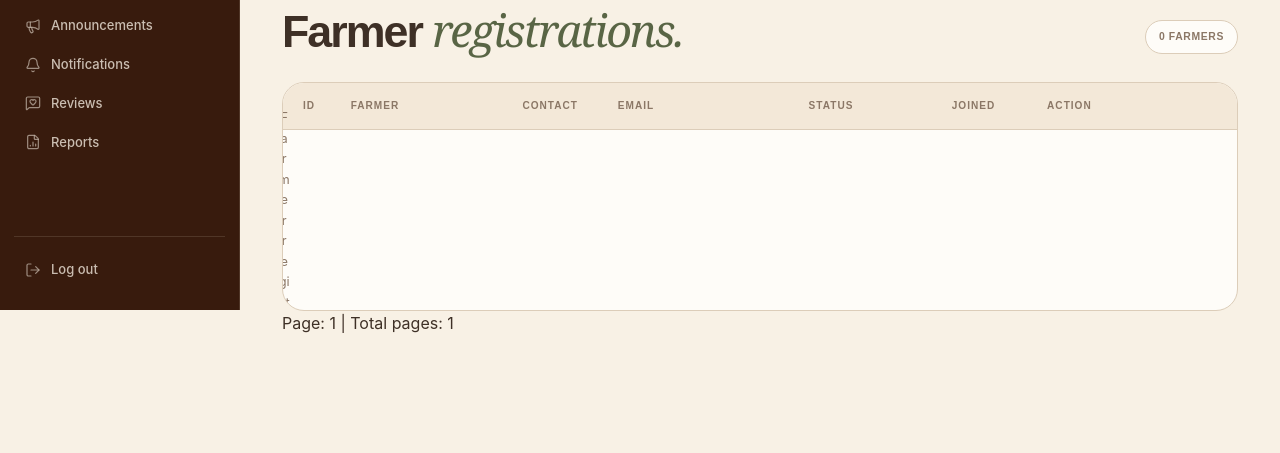
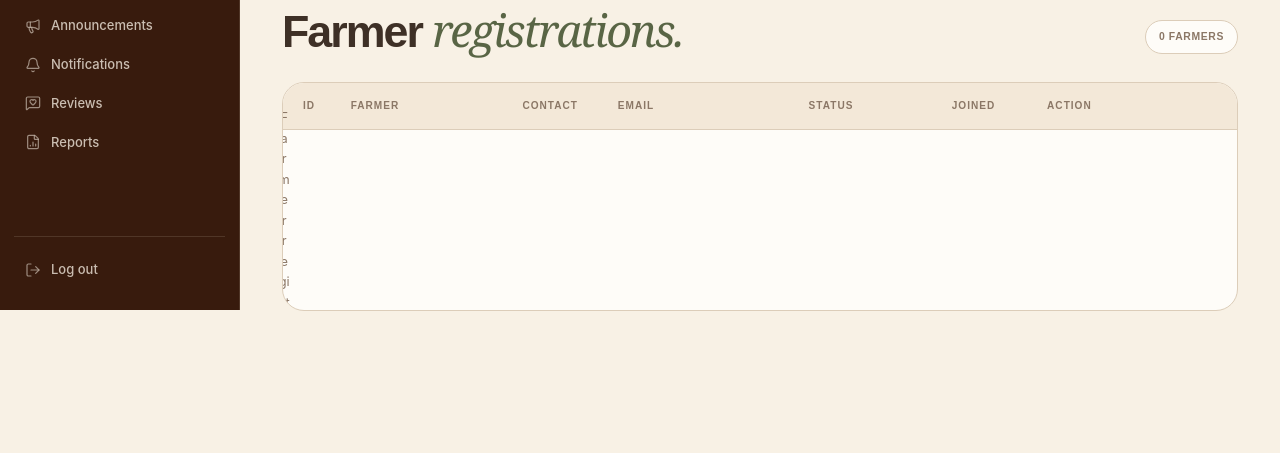
Before and after one commit to malakalkohlany/MarketLink, a PHP site: page /admin/farmers.php in a window 1280 px wide. Shown: the part 490-943 px from the top of the page. After the commit the page ends 801 px from the top, so only its background shows below. Run offline with PHP 8.4, Linux system fonts and the light colour scheme; the visitor is signed in with stand-in values (Sample User, id 1); data that the repository does not hold is empty.

Commit message:
unneccessary line

```diff
--- a/admin/farmers.php
+++ b/admin/farmers.php
@@ -667,11 +667,6 @@
 
             </div>
 
-            <p>
-    Page: <?= (int) $currentPage ?> |
-    Total pages: <?= (int) $totalPages ?>
-</p>
-
 
             <?php if ($totalPages > 1): ?>
                 <div class="admin-pagination">
```
